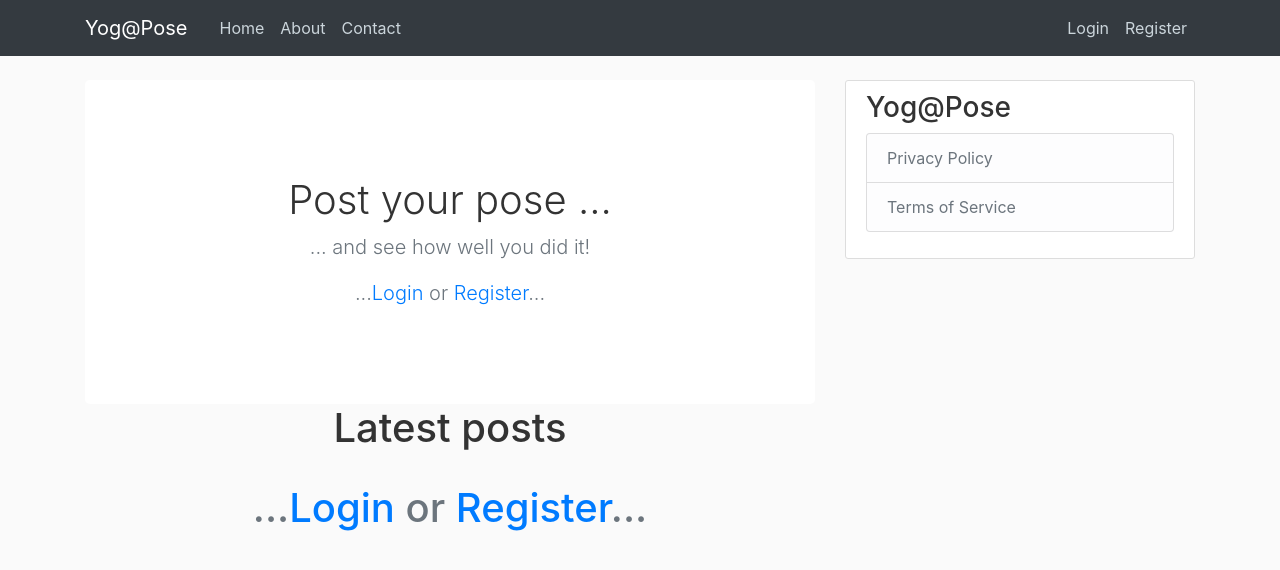
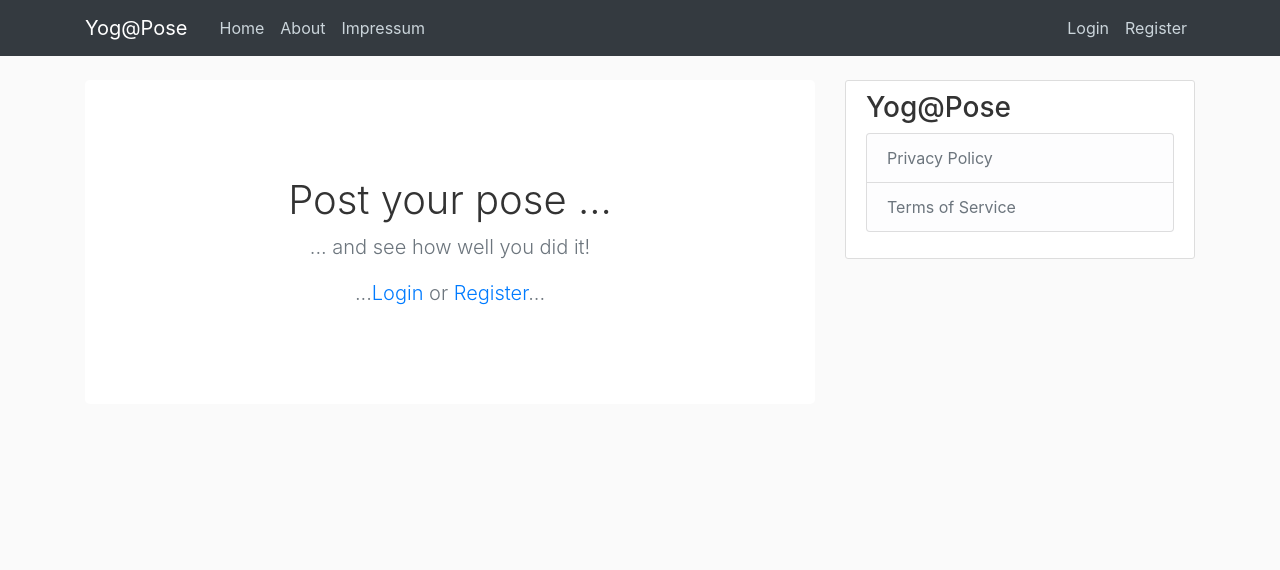
Before and after one commit to gautam-e/YogaPose, a Flask app: page / in a window 1280 px wide. Shown: the top 570 px of the page. Run offline with Flask 2, Linux system fonts and the light colour scheme; data that the repository does not hold is empty; parts of the project's set-up code (start-up, migrations or seed data) failed here and were passed over; some libraries are stand-ins or nearby versions.

Commit message:
privatised app

```diff
--- a/yogapose/main/routes.py
+++ b/yogapose/main/routes.py
@@ -19,8 +19,7 @@ def home():
         flash('Your pose has been posted!', 'success')
         return redirect(url_for('posts.post', post_id=post.id))
     page = request.args.get('page', 1, type=int)
-    posts = Post.query.order_by(Post.date_posted.desc()).paginate(page=page, per_page=6)
-    return render_template('home.html', posts=posts, form=form)
+    return render_template('home.html', form=form)
 
 
 @main.route("/about")
@@ -35,10 +34,6 @@ def privacy_policy():
 def terms_of_service():
     return render_template('terms_of_service.html', title='Terms of Service')
 
-@main.route("/contact")
-def contact():
-    return render_template('contact.html', title='Contact and Legal Notice')
-
-@main.route("/layout")
-def layout():
-    return render_template('layout.html')
+@main.route("/impressum")
+def impressum():
+    return render_template('impressum.html', title='Contact and Legal Notice')
--- a/yogapose/models.py
+++ b/yogapose/models.py
@@ -11,7 +11,6 @@ class User(db.Model, UserMixin):
     id = db.Column(db.Integer, primary_key=True)
     username = db.Column(db.String(20), unique=True, nullable=False)
     email = db.Column(db.String(120), unique=True, nullable=False)
-    image_file = db.Column(db.String(20), nullable=False, default='default.jpg')
     password = db.Column(db.String(60), nullable=False)
     posts = db.relationship('Post', backref='author', lazy=True)
 
--- a/yogapose/posts/forms.py
+++ b/yogapose/posts/forms.py
@@ -4,10 +4,9 @@ from flask_wtf.file import FileField, FileAllowed, FileRequired
 from wtforms.validators import DataRequired
 
 class PostPoseForm(FlaskForm):
-    #pose_name = StringField('Title')
     pose_pic = FileField(label='Select an image', validators=[FileAllowed(['jpg', 'png', 'jpeg'], 'Images only!'), DataRequired()])
     submit = SubmitField('Upload and score')
 
 class UpdatePostPoseForm(FlaskForm):
-    pose_name = StringField('Title', validators=[DataRequired()])
-    submit = SubmitField('Post')
+    pose_name = StringField('Pose name', validators=[DataRequired()])
+    submit = SubmitField('Update')
--- a/yogapose/templates/home.html
+++ b/yogapose/templates/home.html
@@ -29,41 +29,8 @@
   </div>
 </section>
 
-<h1 class="mb-3 text-center">Latest posts</h1>
+{% if current_user.is_authenticated  %}
+  <a href="{{ url_for('users.user_posts', username=current_user.username) }}"><h1 class="mb-3 text-center">My Posts</h1></a>
+{% endif %}
 
-<div class="row row-cols-1 row-cols-md-3">
-    {% for post in posts.items %}
-    <div class="col mb-4">
-      <div class="card h-100 text-center border">
-        <img src="{{ url_for('static', filename='/posted_pics/' + post.pose_pic) }}" class="card-img-top" alt="...">
-        <div class="card-body">
-          <a class="card-title" href="{{ url_for('posts.post', post_id=post.id)  }}"> {{ post.pose_name }} </a>
-        </div>
-        <div class="card-footer border-top-0">
-            <p class="card-text"><small class="text-muted"> <a href="{{ url_for('users.user_posts', username=post.author.username) }}">{{ post.author.username }}</a> on {{ post.date_posted.strftime('%Y-%m-%d') }}</small></p>
-        </div>
-      </div>
-    </div>
-    {% endfor %}
-</div>
-<!--PAGINATION-->
-{% if current_user.is_authenticated  %}
-  {% for page_num in posts.iter_pages(left_edge=1, right_edge=1, left_current=1, right_current=2) %}
-      {% if page_num %}
-        {% if posts.page == page_num %}
-          <a class="btn btn-info mb-4" href="{{ url_for('main.home', page=page_num) }}">{{ page_num }}</a>
-        {% else %}
-        <a class="btn btn-outline-info mb-4" href="{{ url_for('main.home', page=page_num) }}">{{ page_num }}</a>
-        {% endif %}
-      {% else %}
-        ...
-      {% endif %}
-  {% endfor %}
-{% else %}
-<footer class="footer mt-auto py-3">
-  <div class="container text-center">
-    <span class="text-muted"><h1>...<a href="{{ url_for('users.login') }}">Login</a> or <a href="{{ url_for('users.register') }}">Register</a>...</h1></span>
-  </div>
-</footer>
-{% endif %}
 {% endblock content %}
--- a/yogapose/templates/layout.html
+++ b/yogapose/templates/layout.html
@@ -34,12 +34,11 @@
             <div class="navbar-nav mr-auto">
               <a class="nav-item nav-link" href="{{ url_for('main.home') }}">Home</a>
               <a class="nav-item nav-link" href="{{ url_for('main.about') }}">About</a>
-              <a class="nav-item nav-link" href="{{ url_for('main.contact') }}">Contact</a>
+              <a class="nav-item nav-link" href="{{ url_for('main.impressum') }}">Impressum</a>
             </div>
             <!-- Navbar Right Side -->
             <div class="navbar-nav">
               {% if current_user.is_authenticated  %}
-              <a class="nav-item nav-link" href="{{ url_for('users.user_posts', username=current_user.username) }}">My Posts</a>
               <a class="nav-item nav-link" href="{{ url_for('users.account') }}">Account</a>
                 <a class="nav-item nav-link" href="{{ url_for('users.logout') }}">Logout</a>
               {% else %}
--- a/yogapose/templates/user_posts.html
+++ b/yogapose/templates/user_posts.html
@@ -24,6 +24,7 @@
 {% endif %}
 
 <h1 class="mb-3 text-center">Posts by {{ user.username}} ({{ posts.total }})</h1>
+<p class="text-center">{{ user.about }}</p>
 <div class="row row-cols-1 row-cols-md-3">
   {% for post in posts.items %}
   <div class="col mb-4">
--- a/yogapose/users/forms.py
+++ b/yogapose/users/forms.py
@@ -1,6 +1,6 @@
 from flask_wtf import FlaskForm
 from flask_wtf.file import FileField, FileAllowed
-from wtforms import StringField, PasswordField, SubmitField, BooleanField
+from wtforms import StringField, PasswordField, SubmitField, BooleanField, TextAreaField
 from wtforms.validators import DataRequired, Length, Email, EqualTo, ValidationError
 from flask_login import current_user
 from yogapose.models import User
@@ -39,7 +39,6 @@ class UpdateAccountForm(FlaskForm):
                            validators=[DataRequired(), Length(min=2, max=20)])
     email = StringField('Email',
                         validators=[DataRequired(), Email()])
-    picture = FileField(label='Update Profile Picture', validators=[FileAllowed(['jpg', 'png', 'jpeg'])])
     submit = SubmitField('Update')
     # validate username to see if it has been taken already
     def validate_username(self, username):
```
Also changed, not shown: yogapose/templates/account.html (+0 -10 lines), yogapose/users/routes.py (+1 -10 lines), yogapose/site.db, yogapose/templates/impressum.html (renamed from yogapose/templates/contact.html).
